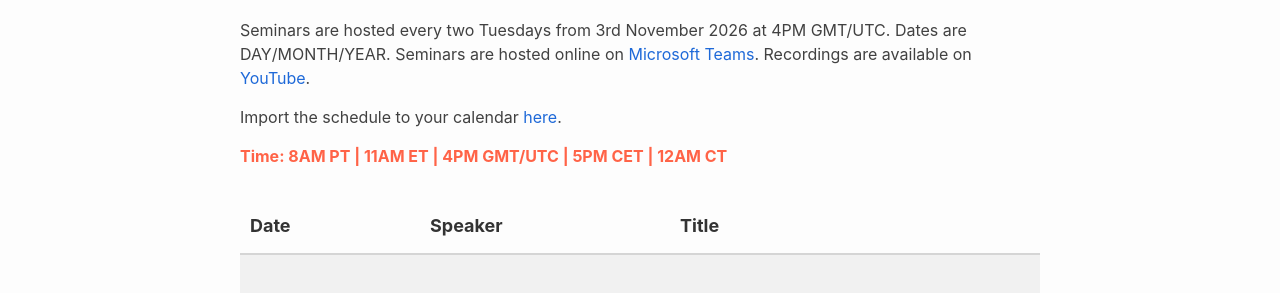
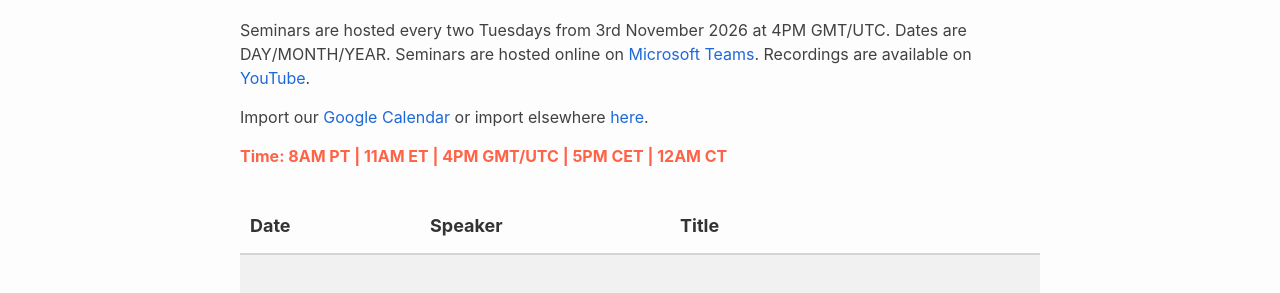
Before and after one commit to bayesiandesign/seminar, a Jekyll site: the page built from schedule.html, in a window 1280 px wide. Shown: the part 125-418 px from the top of the page. Built offline with Jekyll 4.4.1, drawn with Linux system fonts in a browser that asks for light colours; nearby versions of some CDN libraries.

Commit message:
Update schedule.html

```diff
--- a/schedule.html
+++ b/schedule.html
@@ -8,7 +8,7 @@ permalink: /schedule/
   <h2><span style='font-weight: bold;'>Schedule</span></h2>
 
   <p>Seminars are hosted every two Tuesdays from 3rd November 2026 at 4PM GMT/UTC. Dates are DAY/MONTH/YEAR. Seminars are hosted online on <a href="https://teams.microsoft.com/meet/380924451692686?p=I83LABVKH7uZp3dGE1">Microsoft Teams</a>. Recordings are available on <a href="http://www.youtube.com/@bayesiandesign">YouTube</a>.</p>
-  <p>Import the schedule to your calendar <a href="https://calendar.google.com/calendar/embed?src=9ee9a2acd4f45e0f61c1103540cb3e29675374d2552908b06dc26bc0a59b9e87%40group.calendar.google.com&ctz=Europe%2FLondon">here</a>.</p>
+  <p>Import our <a href="https://calendar.google.com/calendar/embed?src=9ee9a2acd4f45e0f61c1103540cb3e29675374d2552908b06dc26bc0a59b9e87%40group.calendar.google.com&ctz=Europe%2FLondon">Google Calendar</a> or import elsewhere <a href="https://calendar.google.com/calendar/ical/9ee9a2acd4f45e0f61c1103540cb3e29675374d2552908b06dc26bc0a59b9e87%40group.calendar.google.com/public/basic.ics">here</a>.</p>
   <p style="color:Tomato;"><span style='font-weight: bold;'>Time: 8AM PT | 11AM ET | 4PM GMT/UTC | 5PM CET | 12AM CT</span></p>
 
   <div class="seminar-schedule">
```
